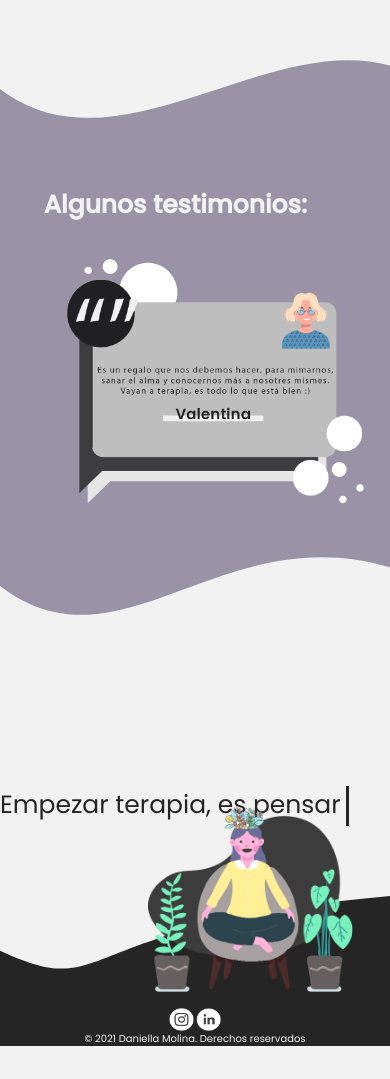
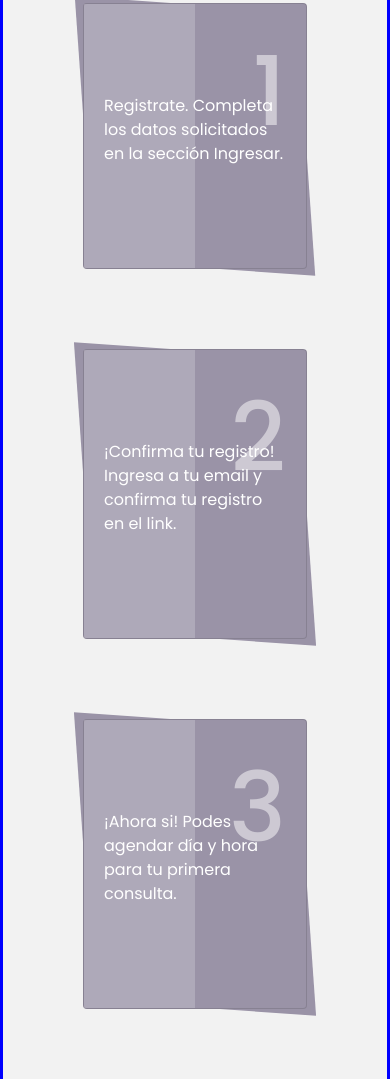
Before and after one commit to DaniellaMolina/proyectofinal-Desarrolloweb, a website: page index.html in a window 390 px wide. Shown: the part 921-2000 px from the top of the page. Before the commit the page ends 1967 px from the top, so only its background shows below. Drawn offline with nearby package versions, Linux system fonts and the light colour scheme.

Commit message:
Responsive pagina inicio

```diff
--- a/index.html
+++ b/index.html
@@ -77,7 +77,7 @@
         </header>
 
         <!-- Main -->
-        <main class="main overflow-hidden">
+        <main class="main">
             <!-- Slider -->
             <section class="section1">
                 <div class="section1-gif">
@@ -91,7 +91,7 @@
             <section class="section2">
                 <div class="section2-pasos">
                     <h1 class="section2-pasos__titulo text-center">¿Por qué no empezar psicoterapia hoy?</h1>
-                    <div class="container h-100">
+                    <div class="">
                         <div class="row h-100 align-items-center">
                           <div class="col">
                             <div class="card">
@@ -118,7 +118,8 @@
                             </div>
                           </div>
                         </div>
-                      </div>
+                    </div>
+                </div>
             </section>
 
             <!-- Slider Testimonios -->
@@ -126,25 +127,31 @@
                 <div data-aos="fade-up">
                     <div style="height: 150px; overflow: hidden;" ><svg viewBox="0 0 500 150" preserveAspectRatio="none" style="height: 100%; width: 100%;"><path d="M0.00,49.98 C149.99,150.00 349.20,-49.98 500.00,49.98 L500.00,150.00 L0.00,150.00 Z" style="stroke: none; fill: #9a93a7;"></path></svg></div>
                     <div class="section3-testimonios">
-                        <div class="section3-testimonios__testimonios">
+
                             <div>
-                            <h2 class="section3-testimonios__titulo sec-title centered">Algunos testimonios:</h2>
-                            <div class="working-process-step"></div>
+                                <h2 class="section3-testimonios__titulo sec-title centered">Algunos testimonios:</h2>
                             </div>
-                            <ul class="section3-testimonios__testimoniosUl">
-                                <li class="section3-testimonios__testimoniosLi"><img class="section3-testimonios__imagen" src="imagenes/testimonio1.png" alt="testimonio Valentina"></li>
-                                <li class="section3-testimonios__testimoniosLi"><img class="section3-testimonios__imagen" src="imagenes/testimonio2.png" alt="testimonio Agustina"></li>
-                                <li class="section3-testimonios__testimoniosLi"><img class="section3-testimonios__imagen" src="imagenes/testimonio3.png" alt="testimonio Santiago"></li>
-                                <li class="section3-testimonios__testimoniosLi"></li>
-                            </ul>
-                        </div>
+
+                            <div id="carouselExampleSlidesOnly" class="carousel slide" data-bs-ride="carousel">
+                                <div class="carousel-inner">
+                                  <div class="carousel-item active">
+                                    <img src="imagenes/testimonio1.png" class="carousel-imagen d-block w-100" alt="...">
+                                  </div>
+                                  <div class="carousel-item">
+                                    <img src="imagenes/testimonio2.png" class="carousel-imagen d-block w-100" alt="...">
+                                  </div>
+                                  <div class="carousel-item">
+                                    <img src="imagenes/testimonio3.png" class="carousel-imagen d-block w-100" alt="...">
+                                  </div>
+                                </div>
+                            </div>
                     </div>
                     <div style="height: 150px; overflow: hidden;" ><svg viewBox="0 0 500 150" preserveAspectRatio="none" style="height: 100%; width: 100%;"><path d="M0.00,49.98 C149.99,150.00 271.49,-49.98 500.00,49.98 L500.00,0.00 L0.00,0.00 Z" style="stroke: none; fill: #9a93a7;"></path></svg></div>
                 </div>
             </section>
 
             <!-- Section 4 -->
-            <section class="section4">
+            <section class="section4 overflow-hidden">
                     <div class="section4-wrapper row">
                         <div class="section4-wrapper__wrapper">
                             <div class="typing-demo">
--- a/sass/layout/_body.scss
+++ b/sass/layout/_body.scss
@@ -3,21 +3,3 @@
 body{
     background-color: $colorfondo;
 }
-
-@include tablet {
-    @include tablet {
-        *{
-            font-size: 13px;
-        }
-    }
-
-}
-
-@include movil {
-    @include movil {
-        *{
-            font-size: 10px;
-        }
-    }
-
-}
--- a/sass/layout/_footer.scss
+++ b/sass/layout/_footer.scss
@@ -4,6 +4,7 @@
       position: block;
       text-align: center;
       background-color: $colorfondo;
+
 
         &__redeSociales {
            background-color: $colorletra;
--- a/sass/layout/_grids.scss
+++ b/sass/layout/_grids.scss
@@ -4,8 +4,8 @@
       max-width: 1920px;
       display: grid;
       grid-template-columns: auto;
-      grid-template-rows: auto auto auto;
-      grid-auto-rows: 1fr;
+      grid-template-rows: 3rem auto auto;
+      grid-auto-rows: auto;
       grid-auto-flow: row;
       grid-gap: 3rem;
       grid-template-areas:
@@ -26,6 +26,7 @@
     grid-template-rows: auto auto auto auto;
     grid-auto-rows: 1fr;
     grid-auto-flow: row;
+    grid-gap: 3rem;
     grid-template-areas:
     "section1"
     "section2"
--- a/sass/utilities/_variables.scss
+++ b/sass/utilities/_variables.scss
@@ -5,6 +5,7 @@
  $rojo: #ff7469;
  $celeste: #c6f3ff;
  $violeta: #9a93a7;
+ $rosado: #e7b1d7;
 
 
  $titulo: 2.5rem;
--- a/sass/views/_contacto.scss
+++ b/sass/views/_contacto.scss
@@ -6,7 +6,6 @@
       flex-direction: row;
       flex-wrap: wrap;
       justify-content: space-between;
-      color: $colorfondo;
-
+      color: $celeste;
 
   }
--- a/sass/views/_ingresar.scss
+++ b/sass/views/_ingresar.scss
@@ -17,7 +17,7 @@
         }
 
         .link:hover {
-            color: $colorfondo;
+            color: $rosado;
         }
 
         p {
@@ -68,7 +68,7 @@
             padding: 0;
             margin: 0.625rem auto;
             cursor: pointer;
-            background-color: $colorfondo;
+            background-color: $rosado;
         }
 
         .checkbox:checked+label:before,
@@ -78,7 +78,7 @@
             width: 2.25rem;
             height: 2.25rem;
             border-radius: 50%;
-            background-color: $colorfondo;
+            background-color: $rosado;
             content: '\eb4f';
             z-index: 20;
             top: -0.625rem;
@@ -90,7 +90,7 @@
         }
 
         .checkbox:checked+label:before {
-            transform: translateX(44px) rotate(-270deg);
+            transform: translateX(2.75rem) rotate(-270deg);
         }
 
 
@@ -120,7 +120,7 @@
         .card-back {
             width: 100%;
             height: 100%;
-            background-color: $colorfondo;
+            background-color: $rosado;
             background-image: url('https://s3-us-west-2.amazonaws.com/s.cdpn.io/1462889/pat.svg');
             background-position: bottom center;
             background-repeat: no-repeat;
--- a/sass/views/_paginaPrincipal.scss
+++ b/sass/views/_paginaPrincipal.scss
@@ -25,10 +25,19 @@
     /*Seccion1*/
     .section1-gif {
         background-color: #222222;
+        border: solid red;
+        margin-top: .2rem;
+
+        @include tablet {
+          height: 30rem;
+        }
 
         &__imagen{
           object-fit: cover;
           width: 90%;
+          @include tablet {
+            padding-top: 5rem;
+          }
         }
     }
 
@@ -37,16 +46,27 @@
 
     .section2-pasos{
         margin: 10rem 0 10rem 0;
+        padding: 5rem;
+        border: solid blue;
+
+        @include movil {
+        margin-top: 0;
+       }
 
         &__titulo {
-            margin-bottom: 5rem;
+        margin-bottom: 5rem;
         }
+
     }
     .card{
-        padding: 40px 20px;
+        padding: 2.5rem 1.25rem;
         position: relative;
         display: block;
         background: $violeta;
+
+        @include movil {
+        margin-bottom: 5rem;
+            }
       }
       .card:after{
         content:"";
@@ -101,7 +121,8 @@
         opacity: 0;
         border-radius: 2px;
       }
-      .card:hover a{
+
+        .card:hover a{
         transform: translateY(0px);
         opacity: 1;
       }
@@ -115,75 +136,35 @@
     .section3-testimonios {
         height: auto;
         background-color: $violeta;
+        border: solid green;
+
+        @include movil {
+          width: 100%;
+        }
 
         &__titulo {
         font-size: 2.5rem;
         font-weight: 800;
         line-height: 3.125rem;
-        margin-bottom: 1.875rem;
+        margin: 0 0 2rem 4rem;
         color: $colorfondo;
         }
 
-        &__testimonios {
-            width: 80%;
-            margin: auto;
-            overflow: hidden;
-        }
-
-        &__testimoniosUl {
-            display: flex;
-            padding: 0;
-            width: 400%;
-            animation: cambio 20s infinite;
-            animation-timing-function: ease-in;
-        }
-
-        &__testimoniosLi {
-            width: 100%;
-            list-style: none;
-        }
-
-        &__imagen {
-            width: 60%;
-            height: auto;
-            padding: 1.875rem;
-            margin-left: 10rem;
+        .carousel {
+            width: 45rem;
+            margin-left: 20rem;
 
             @include movil {
-                margin: 0;
-                width: 100%;
+              width: 100%;
+              margin: 0;
+            }
+            @include tablet {
+              margin-left: 0;
+              width: 100%;
             }
         }
 
-        @keyframes cambio {
-            0% {
-                margin-left: 0;
-            }
-
-            34% {
-                margin-left: 0;
-            }
-
-            35% {
-                margin-left: -100%;
-            }
-
-            65% {
-                margin-left: -100%;
-            }
-
-            66% {
-                margin-left: -200%;
-            }
-
-            100% {
-                margin-left: -200%;
-            }
-        }
-
-
     }
-
 
     /*Seccion 4*/
     .section4-wrapper {
@@ -191,28 +172,37 @@
         display: flex;
         flex-direction: row;
         position: relative;
+        width: 55rem;
+        margin: 1rem;
+        border: solid yellow;
+
+        @include movil {
+          width: 17rem;
+          overflow: hidden;
+        }
+
+        @include tablet {
+          width: 22rem;
+          overflow: hidden;
+        }
     }
 
         .typing-demo {
-            width: 62%;
+            width: 100%;
             height: 4rem;
             animation: typing 2s steps(22), blink .5s step-end infinite;
             white-space: nowrap;
             overflow: hidden;
             border-right: 3px solid;
-            font-family: poppins;
             font-size: 3rem;
             color: $colorletra;
             margin-top: 10rem;
 
-            @include movil {
-                width: 100%;
-                font-size: 2rem;
-            }
-
             @include tablet {
-                width: 80%;
-                font-size: 2.5rem;
+                width: 70%;
+                font-size: .8rem;
+                height: 1.5rem;
+                overflow: hidden;
             }
         }
 
@@ -233,12 +223,10 @@
             right: 3rem;
             margin-top: 10rem;
 
-            @include movil {
-                margin-top: 17rem;
-            }
-
             @include tablet {
-                margin-top: 12rem;
+              width: 13rem;
+                margin-top: 15rem;
+                margin-left: 3rem;
             }
         }
      }
```
Also changed, not shown: secciones/como-te-sentis-hoy.html (+1 -1 lines), secciones/ingresar.html (+1 -1 lines), css/estilos.css.
